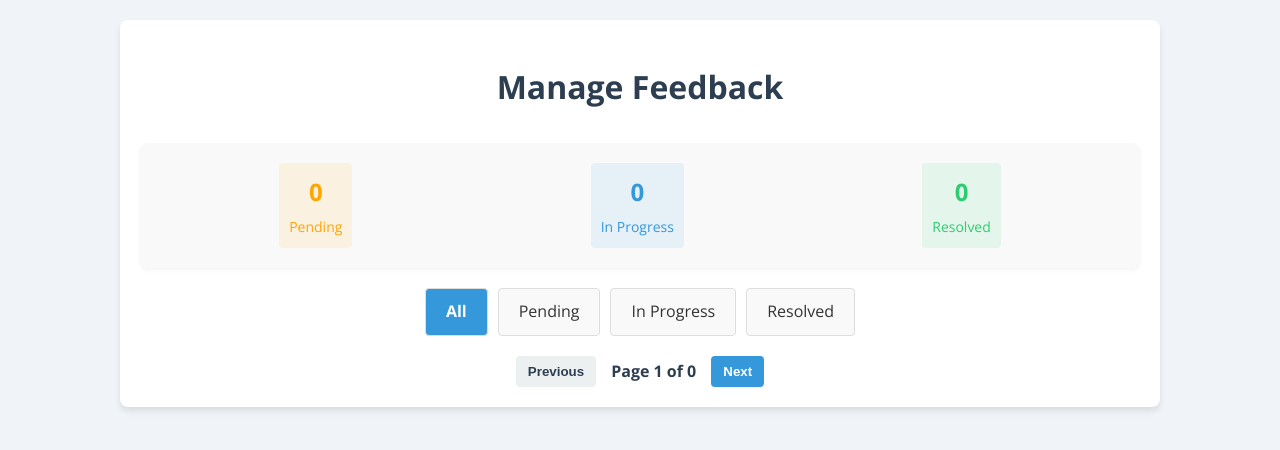
After one commit to NghiNgo/tcvn-text-recogine, a Flask app: page /manage-feedback in a window 1280 px wide. The commit adds this page. Shown: the top 450 px of the page. Run offline with Flask 3, Linux system fonts and the light colour scheme.

Commit message:
feat: 2024-09-25
- Add feature feedback

```diff
--- a/app.py
+++ b/app.py
@@ -7,8 +7,14 @@ import numpy as np
 import json
 import concurrent.futures
 import multiprocessing
+import os
+from datetime import datetime
+from werkzeug.utils import secure_filename
+from flask import send_from_directory
+import uuid
 
 app = Flask(__name__)
+os.makedirs(os.path.join(app.root_path, 'uploads', 'feedback'), exist_ok=True)
 
 def extract_page_text(page):
     return page.extract_text()
@@ -168,8 +174,96 @@ def upload_file():
     else:
         return jsonify({"error": "Invalid file type"}), 400
 
-# if __name__ == '__main__':
-#     app.run(debug=True)
+UPLOAD_FOLDER = 'uploads/feedback'
+app.config['UPLOAD_FOLDER'] = UPLOAD_FOLDER
+
+@app.route('/submit-feedback', methods=['POST'])
+def submit_feedback():
+    data = request.form.to_dict()
+    data['feedback_id'] = str(uuid.uuid4())
+    data['timestamp'] = datetime.now().isoformat()
+    data['status'] = 'pending'
+    data['ip_address'] = request.remote_addr
+    data['user_agent'] = request.user_agent.string
+    data['resolve_time'] = None
+    data['resolved_by'] = None
+
+    if 'attachment' in request.files:
+        file = request.files['attachment']
+        if file.filename != '':
+            filename = secure_filename(f"{data['timestamp']}_{file.filename}")
+            file_path = os.path.join(app.config['UPLOAD_FOLDER'], filename)
+            file.save(file_path)
+            data['attachment'] = filename
+
+    feedback_file = 'feedback.json'
+
+    if not os.path.exists(feedback_file):
+        with open(feedback_file, 'w') as f:
+            json.dump([], f)
+
+    try:
+        with open(feedback_file, 'r') as f:
+            content = f.read()
+            feedback_data = json.loads(content) if content else []
+    except json.JSONDecodeError:
+        feedback_data = []
+
+    feedback_data.append(data)
+
+    with open('feedback.json', 'w') as f:
+        json.dump(feedback_data, f, indent=2, ensure_ascii=False)
+
+    return jsonify({"message": "Feedback submitted successfully"}), 200
+
+@app.route('/uploads/feedback/<filename>')
+def serve_feedback_attachment(filename):
+    return send_from_directory(app.config['UPLOAD_FOLDER'], filename)
+
+@app.route('/manage-feedback')
+def manage_feedback():
+    try:
+        with open('feedback.json', 'r') as f:
+            feedback_data = json.load(f)
+    except (FileNotFoundError, json.JSONDecodeError):
+        feedback_data = []
+
+    return render_template('manage_feedback.html', feedback=feedback_data)
+
+@app.route('/update-feedback-status', methods=['POST'])
+def update_feedback_status():
+    feedback_id = request.form.get('feedback_id')
+    new_status = request.form.get('status')
+    resolved_by = request.form.get('resolved_by')
+
+    try:
+        with open('feedback.json', 'r') as f:
+            feedback_data = json.load(f)
+
+        for item in feedback_data:
+            if item['feedback_id'] == feedback_id:
+                item['status'] = new_status
+                item['resolved_by'] = resolved_by
+                if new_status == 'resolved':
+                    item['resolve_time'] = datetime.now().isoformat()
+
+        with open('feedback.json', 'w') as f:
+            json.dump(feedback_data, f, indent=2, ensure_ascii=False)
+
+        return jsonify({"message": "Feedback status updated successfully"}), 200
+    except Exception as e:
+        return jsonify({"error": str(e)}), 500
+
+@app.template_filter('parse_timestamp')
+def parse_timestamp(timestamp_str, format_str):
+    try:
+        dt = datetime.strptime(timestamp_str, '%Y-%m-%dT%H:%M:%S.%f')
+        return dt.strftime(format_str)
+    except ValueError:
+        return timestamp_str
+
+if __name__ == '__main__':
+    app.run(debug=True, host='0.0.0.0', port=5001)
 
 # if __name__ == '__main__':
 #     app.run(host='0.0.0.0', port=5000)
--- /dev/null
+++ b/templates/manage_feedback.html
@@ -0,0 +1,359 @@
+<!DOCTYPE html>
+<html lang="en">
+<head>
+    <meta charset="UTF-8">
+    <meta name="viewport" content="width=device-width, initial-scale=1.0">
+    <title>Manage Feedback</title>
+    <link rel="preconnect" href="https://fonts.googleapis.com">
+    <link rel="preconnect" href="https://fonts.gstatic.com" crossorigin>
+    <link href="https://fonts.googleapis.com/css2?family=Open+Sans:ital,wght@0,300..800;1,300..800&display=swap" rel="stylesheet">
+    <style>
+        body {
+            font-family: "Open Sans", sans-serif;
+            line-height: 1.6;
+            margin: 0;
+            padding: 20px;
+            background-color: #f0f4f8;
+            color: #333;
+        }
+        .container {
+            max-width: 1000px;
+            margin: auto;
+            background: white;
+            padding: 20px;
+            border-radius: 8px;
+            box-shadow: 0 4px 6px rgba(0, 0, 0, 0.1);
+        }
+        h1, h2 {
+            color: #2c3e50;
+            text-align: center;
+            margin-bottom: 30px;
+            font-weight: 700;
+        }
+        .feedback-item {
+            background-color: #f9f9f9;
+            border: 1px solid #ddd;
+            padding: 20px;
+            margin-bottom: 20px;
+            border-radius: 8px;
+            box-shadow: 0 2px 4px rgba(0, 0, 0, 0.05);
+            transition: transform 0.2s;
+        }
+        .feedback-item:hover {
+            transform: translateY(-2px);
+        }
+        .feedback-item h3 {
+            margin-top: 0;
+            color: #2c3e50;
+            border-bottom: 2px solid #3498db;
+            padding-bottom: 10px;
+        }
+        .status-pending {
+            color: #ffa500;
+        }
+        .status-in-progress {
+            color: #3498db;
+        }
+        .status-resolved {
+            color: #2ecc71;
+        }
+        select, input[type="text"] {
+            padding: 10px;
+            margin: 5px 0;
+            border: 2px solid #ddd;
+            border-radius: 4px;
+            font-family: "Open Sans", sans-serif;
+            transition: border-color 0.3s;
+        }
+        select:focus, input[type="text"]:focus {
+            outline: none;
+            border-color: #3498db;
+        }
+        button {
+            background-color: #3498db;
+            color: white;
+            border: none;
+            padding: 12px 20px;
+            margin: 5px 0;
+            border-radius: 4px;
+            cursor: pointer;
+            transition: background-color 0.3s;
+            font-weight: 700;
+        }
+        button:hover {
+            background-color: #2980b9;
+        }
+        a {
+            color: #3498db;
+            text-decoration: none;
+            transition: color 0.3s;
+        }
+        a:hover {
+            color: #2980b9;
+        }
+        .tabs {
+            display: flex;
+            justify-content: center;
+            margin-bottom: 20px;
+        }
+        .tab {
+            padding: 10px 20px;
+            cursor: pointer;
+            border: 1px solid #ddd;
+            background-color: #f9f9f9;
+            transition: background-color 0.3s, color 0.3s;
+            margin: 0 5px;
+            border-radius: 4px;
+        }
+        .tab:hover {
+            background-color: #e0e0e0;
+        }
+        .tab.active {
+            color: white;
+            font-weight: bold;
+        }
+        .tab.all.active {
+            background-color: #3498db;
+        }
+        .tab.pending.active {
+            background-color: #ffa500;
+        }
+        .tab.in-progress.active {
+            background-color: #3498db;
+        }
+        .tab.resolved.active {
+            background-color: #2ecc71;
+        }
+        .status-pending {
+            color: #ffa500;
+        }
+        .status-in-progress {
+            color: #3498db;
+        }
+        .status-resolved {
+            color: #2ecc71;
+        }
+        .pagination {
+            display: flex;
+            justify-content: center;
+            margin-top: 20px;
+        }
+        .pagination button {
+            margin: 0 5px;
+            padding: 8px 12px;
+            background-color: #ecf0f1;
+            color: #2c3e50;
+            border: none;
+            border-radius: 4px;
+            cursor: pointer;
+            transition: background-color 0.3s;
+        }
+        .pagination button:hover {
+            background-color: #bdc3c7;
+        }
+        .pagination button.active {
+            background-color: #3498db;
+            color: white;
+        }
+        #page-info {
+            margin: 0 10px;
+            align-self: center;
+            font-weight: bold;
+            color: #2c3e50;
+        }
+        .statistics {
+        display: flex;
+        justify-content: space-around;
+        margin-bottom: 20px;
+        background-color: #f9f9f9;
+        padding: 20px;
+        border-radius: 8px;
+        box-shadow: 0 2px 4px rgba(0, 0, 0, 0.05);
+        }
+        .stat-item {
+            text-align: center;
+            padding: 10px;
+            border-radius: 4px;
+            transition: transform 0.2s;
+        }
+        .stat-item:hover {
+            transform: translateY(-2px);
+        }
+        .stat-item .count {
+            font-size: 24px;
+            font-weight: bold;
+        }
+        .stat-item .label {
+            font-size: 14px;
+            margin-top: 5px;
+        }
+        .stat-pending {
+            color: #ffa500;
+            background-color: rgba(255, 165, 0, 0.1);
+        }
+        .stat-in-progress {
+            color: #3498db;
+            background-color: rgba(52, 152, 219, 0.1);
+        }
+        .stat-resolved {
+            color: #2ecc71;
+            background-color: rgba(46, 204, 113, 0.1);
+        }
+    </style>
+</head>
+<body>
+    <div class="container">
+        <h1>Manage Feedback</h1>
+
+        <div class="statistics">
+            <div class="stat-item stat-pending">
+                <div class="count" id="pending-count">0</div>
+                <div class="label">Pending</div>
+            </div>
+            <div class="stat-item stat-in-progress">
+                <div class="count" id="in-progress-count">0</div>
+                <div class="label">In Progress</div>
+            </div>
+            <div class="stat-item stat-resolved">
+                <div class="count" id="resolved-count">0</div>
+                <div class="label">Resolved</div>
+            </div>
+        </div>
+
+        <div class="tabs">
+            <div class="tab all active" onclick="showTab('all')">All</div>
+            <div class="tab pending" onclick="showTab('pending')">Pending</div>
+            <div class="tab in-progress" onclick="showTab('in_progress')">In Progress</div>
+            <div class="tab resolved" onclick="showTab('resolved')">Resolved</div>
+        </div>
+
+        <div id="feedback-list">
+            {% for item in feedback %}
+                <div class="feedback-item" data-status="{{ item.status }}">
+                    <h3>Feedback #{{ item.feedback_id[:8] }}</h3>
+                    <p><strong>Name:</strong> {{ item.name }}</p>
+                    <p><strong>Department:</strong> {{ item.department }}</p>
+                    <p><strong>Content:</strong> {{ item.content }}</p>
+                    <p><strong>Submitted:</strong> {{ item.timestamp|parse_timestamp('%Y-%m-%d %H:%M:%S') }}</p>
+                    <p><strong>Status:</strong> <span class="status-{{ item.status }}">{{ item.status }}</span></p>
+                    {% if item.pending_timestamp %}
+                        <p><strong>Pending since:</strong> {{ item.pending_timestamp|parse_timestamp('%Y-%m-%d %H:%M:%S') }}</p>
+                    {% endif %}
+                    {% if item.in_progress_timestamp %}
+                        <p><strong>In Progress since:</strong> {{ item.in_progress_timestamp|parse_timestamp('%Y-%m-%d %H:%M:%S') }}</p>
+                    {% endif %}
+                    {% if item.resolved_timestamp %}
+                        <p><strong>Resolved on:</strong> {{ item.resolved_timestamp|parse_timestamp('%Y-%m-%d %H:%M:%S') }}</p>
+                    {% endif %}
+                    {% if item.attachment %}
+                        <p><strong>Attachment:</strong> <a href="{{ url_for('serve_feedback_attachment', filename=item.attachment) }}" target="_blank">View Attachment</a></p>
+                    {% endif %}
+                    <select id="status-{{ item.feedback_id }}">
+                        <option value="pending" {% if item.status == 'pending' %}selected{% endif %}>Pending</option>
+                        <option value="in_progress" {% if item.status == 'in_progress' %}selected{% endif %}>In Progress</option>
+                        <option value="resolved" {% if item.status == 'resolved' %}selected{% endif %}>Resolved</option>
+                    </select>
+                    <input type="text" id="resolved-by-{{ item.feedback_id }}" placeholder="Resolved by" value="{{ item.resolved_by or '' }}">
+                    <button onclick="updateStatus('{{ item.feedback_id }}')">Update Status</button>
+                </div>
+            {% endfor %}
+        </div>
+
+        <div class="pagination">
+            <button onclick="changePage(-1)">Previous</button>
+            <span id="page-info">Page 1 of 1</span>
+            <button onclick="changePage(1)">Next</button>
+        </div>
+    </div>
+
+    <script>
+        let currentPage = 1;
+        const itemsPerPage = 10;
+        let currentTab = 'all';
+
+        function updateStatus(feedbackId) {
+            const status = document.getElementById(`status-${feedbackId}`).value;
+            const resolvedBy = document.getElementById(`resolved-by-${feedbackId}`).value;
+
+            fetch('/update-feedback-status', {
+                method: 'POST',
+                headers: {
+                    'Content-Type': 'application/x-www-form-urlencoded',
+                },
+                body: `feedback_id=${feedbackId}&status=${status}&resolved_by=${resolvedBy}`
+            })
+            .then(response => response.json())
+            .then(data => {
+                alert(data.message);
+                location.reload();
+            })
+            .catch((error) => {
+                console.error('Error:', error);
+                alert('An error occurred while updating the status.');
+            });
+        }
+
+        function showTab(status) {
+            currentTab = status;
+            currentPage = 1;
+            const tabs = document.querySelectorAll('.tab');
+            tabs.forEach(tab => tab.classList.remove('active'));
+            event.target.classList.add('active');
+            updateDisplay();
+        }
+
+        function updateDisplay() {
+            const items = document.querySelectorAll('.feedback-item');
+            let visibleItems = 0;
+            items.forEach((item, index) => {
+                const itemStatus = item.dataset.status;
+                const isVisible = (currentTab === 'all' || itemStatus === currentTab) &&
+                                  (index >= (currentPage - 1) * itemsPerPage && index < currentPage * itemsPerPage);
+                item.style.display = isVisible ? 'block' : 'none';
+                if (isVisible) visibleItems++;
+            });
+
+            updatePagination(items.length);
+            updateStatistics();
+        }
+
+        function updatePagination(totalItems) {
+            const pageCount = Math.ceil(totalItems / itemsPerPage);
+            const prevButton = document.querySelector('.pagination button:first-child');
+            const nextButton = document.querySelector('.pagination button:last-child');
+
+            document.getElementById('page-info').textContent = `Page ${currentPage} of ${pageCount}`;
+
+            prevButton.disabled = currentPage === 1;
+            nextButton.disabled = currentPage === pageCount;
+
+            prevButton.classList.toggle('active', currentPage !== 1);
+            nextButton.classList.toggle('active', currentPage !== pageCount);
+        }
+
+        function changePage(direction) {
+            const items = document.querySelectorAll('.feedback-item');
+            const pageCount = Math.ceil(items.length / itemsPerPage);
+            currentPage += direction;
+            if (currentPage < 1) currentPage = 1;
+            if (currentPage > pageCount) currentPage = pageCount;
+            updateDisplay();
+        }
+
+        function updateStatistics() {
+            const items = document.querySelectorAll('.feedback-item');
+            let counts = {pending: 0, in_progress: 0, resolved: 0};
+            items.forEach(item => {
+                const status = item.dataset.status;
+                counts[status]++;
+            });
+            document.getElementById('pending-count').textContent = counts.pending;
+            document.getElementById('in-progress-count').textContent = counts.in_progress;
+            document.getElementById('resolved-count').textContent = counts.resolved;
+        }
+
+        // Initial display update
+        updateDisplay();
+    </script>
+</body>
+</html>
```
Also changed, not shown: templates/index.html (+220 -10 lines), 1 other file.
